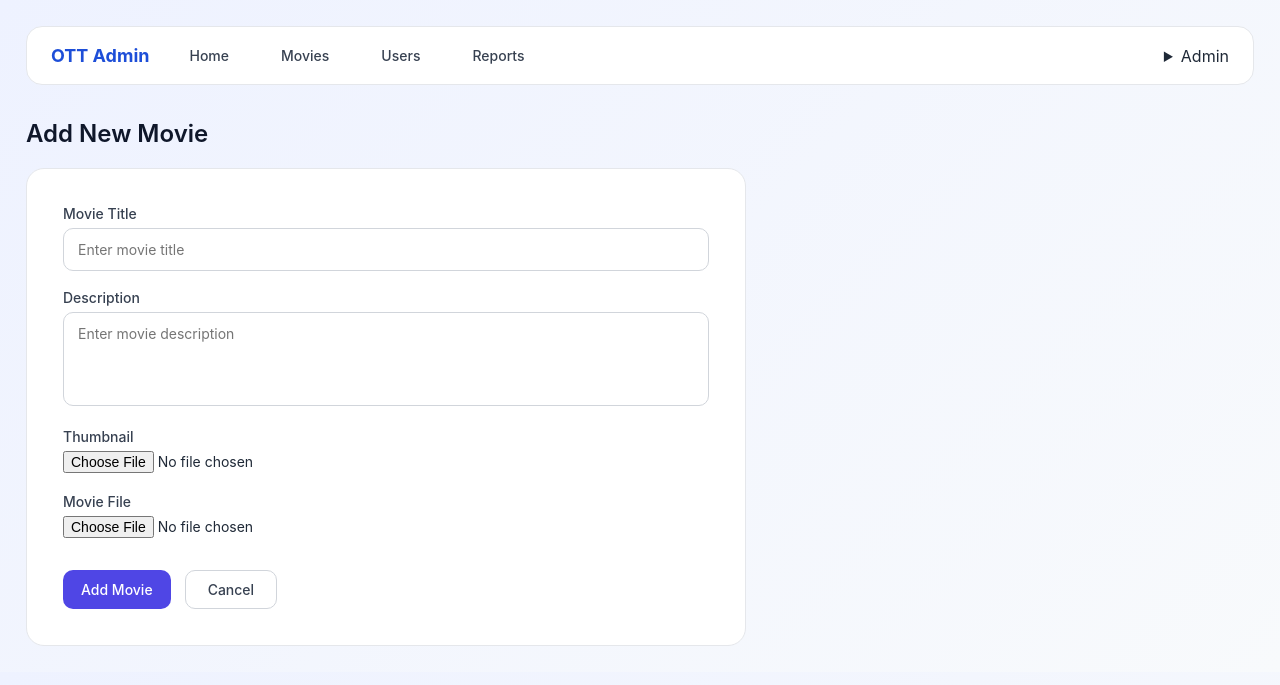
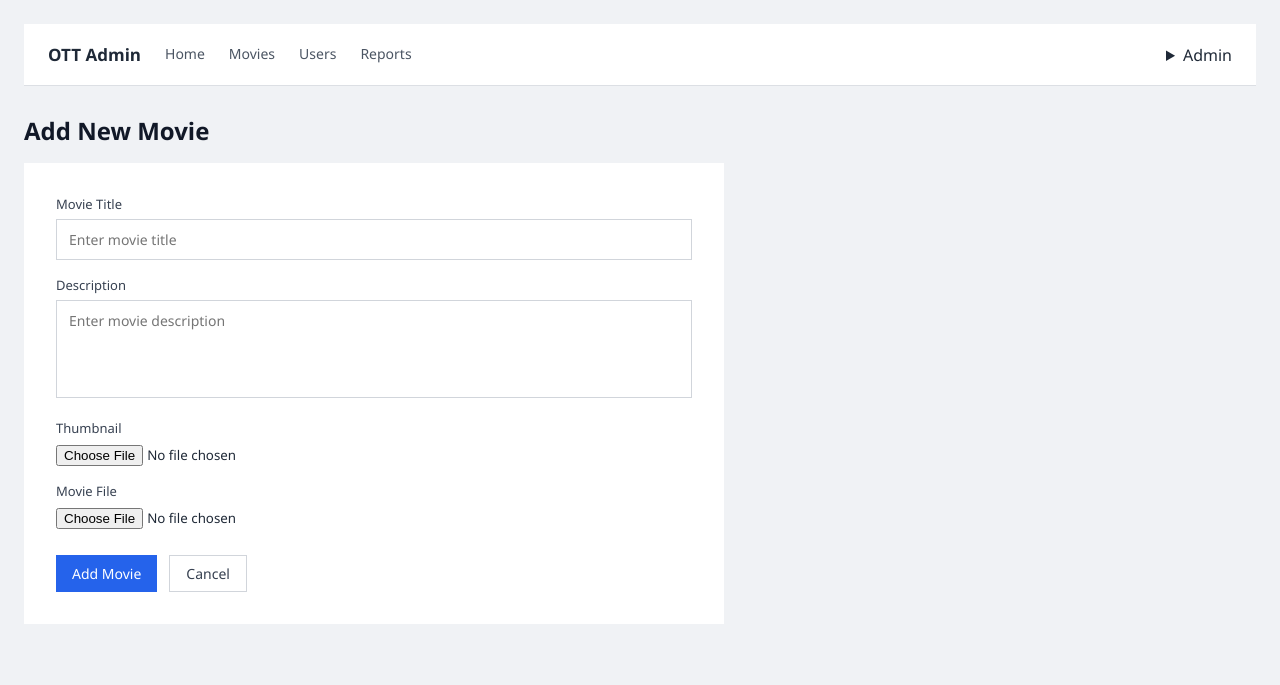
Before and after one commit to Anjana10022002/OTT-Streaming-Platform, a Django app: page /addmovie/ in a window 1280 px wide. Shown: the top 685 px of the page. Run offline with Django 4.2, Linux system fonts and the light colour scheme; some libraries are stand-ins or nearby versions.

Commit message:
Adding better css styling

```diff
--- a/Admin/admin/adminApp/static/style.css
+++ b/Admin/admin/adminApp/static/style.css
@@ -2,50 +2,51 @@
     margin: 0;
     padding: 0;
     box-sizing: border-box;
-    font-family: "Inter", "Segoe UI", Arial, sans-serif;
+    font-family: "Segoe UI", Arial, sans-serif;
 }
 
 body {
-    background: linear-gradient(135deg, #eef2ff, #f8fafc);
+    background-color: #f0f2f5;
     color: #1f2937;
-    padding: 26px;
+    padding: 24px;
 }
+
+/* NAVBAR */
 
 .ott-navbar {
     background-color: #ffffff;
-    border: 1px solid #e5e7eb;
-    border-radius: 16px;
+    border-bottom: 1px solid #dcdfe4;
     padding: 14px 24px;
     display: flex;
     justify-content: space-between;
     align-items: center;
-    margin-bottom: 34px;
+    margin-bottom: 28px;
 }
 
 .nav-left {
     display: flex;
     align-items: center;
-    gap: 28px;
+    gap: 24px;
 }
 
 .brand {
-    font-size: 18px;
-    font-weight: 700;
-    color: #1d4ed8;
+    font-size: 17px;
+    font-weight: 600;
+    color: #1f2937;
 }
 
 .nav-left a {
     font-size: 14px;
     font-weight: 500;
-    color: #374151;
+    color: #4b5563;
     text-decoration: none;
-    padding: 6px 12px;
-    border-radius: 8px;
-    transition: background-color 0.2s ease;
+    padding: 6px 0;
+    border-bottom: 2px solid transparent;
 }
 
 .nav-left a:hover {
-    background-color: #eef2ff;
+    color: #111827;
+    border-bottom: 2px solid #2563eb;
 }
 
 .profile-btn {
@@ -53,96 +54,85 @@ body {
     border: none;
     font-size: 14px;
     font-weight: 500;
-    color: #111827;
+    color: #374151;
     cursor: pointer;
-    padding: 6px 12px;
-    border-radius: 8px;
 }
 
-.profile-btn:hover {
-    background-color: #f1f5f9;
-}
+/* HEADINGS */
 
 h1, h2, h3 {
     font-weight: 600;
-    color: #0f172a;
-    margin-bottom: 20px;
+    color: #111827;
+    margin-bottom: 16px;
 }
+
+/* TABLE */
 
 table {
     width: 100%;
-    border-collapse: separate;
-    border-spacing: 0;
+    border-collapse: collapse;
     background-color: #ffffff;
-    border-radius: 16px;
-    overflow: hidden;
-    border: 1px solid #e5e7eb;
 }
 
 thead {
-    background-color: #f8fafc;
+    background-color: #f9fafb;
 }
 
 th {
-    padding: 14px 18px;
+    padding: 12px 14px;
     font-size: 12px;
     font-weight: 600;
     text-transform: uppercase;
-    letter-spacing: 0.06em;
-    color: #475569;
+    color: #6b7280;
     border-bottom: 1px solid #e5e7eb;
 }
 
 td {
-    padding: 16px 18px;
+    padding: 14px;
     font-size: 14px;
     color: #1f2937;
-    border-bottom: 1px solid #f1f5f9;
-}
-
-tbody tr {
-    transition: background-color 0.15s ease;
+    border-bottom: 1px solid #e5e7eb;
 }
 
 tbody tr:hover {
-    background-color: #f8fafc;
+    background-color: #f9fafb;
 }
 
 tbody tr:last-child td {
     border-bottom: none;
 }
 
+/* BUTTONS */
+
 button {
-    background-color: #4f46e5;
+    background-color: #2563eb;
     color: #ffffff;
     border: none;
-    padding: 10px 18px;
-    border-radius: 10px;
+    padding: 8px 16px;
     font-size: 14px;
     font-weight: 500;
     cursor: pointer;
-    transition: background-color 0.2s ease;
 }
 
 button:hover {
-    background-color: #4338ca;
+    background-color: #1e40af;
 }
 
 .text-danger {
-    color: #dc2626 !important;
+    color: #dc2626;
 }
+
+/* FORMS */
 
 form {
     background-color: #ffffff;
-    padding: 32px;
-    max-width: 460px;
-    border-radius: 18px;
-    border: 1px solid #e5e7eb;
+    padding: 28px;
+    max-width: 420px;
 }
 
 label {
     display: block;
-    font-size: 14px;
+    font-size: 13px;
     font-weight: 500;
     margin-bottom: 6px;
     color: #374151;
@@ -152,9 +142,8 @@ input[type="text"],
 input[type="password"],
 textarea {
     width: 100%;
-    padding: 12px 14px;
-    margin-bottom: 18px;
-    border-radius: 10px;
+    padding: 10px 12px;
+    margin-bottom: 16px;
     border: 1px solid #d1d5db;
     font-size: 14px;
 }
@@ -166,8 +155,10 @@ textarea {
 input:focus,
 textarea:focus {
     outline: none;
-    border-color: #4f46e5;
+    border-color: #2563eb;
 }
+
+/* LOGIN */
 
 .login-container {
     display: flex;
@@ -177,82 +168,59 @@ textarea:focus {
 }
 
 .login-container form {
-    padding: 40px;
     width: 100%;
-    max-width: 420px;
-    border-radius: 22px;
-    box-shadow: 0 20px 40px rgba(15, 23, 42, 0.08);
+    max-width: 380px;
+    background-color: #ffffff;
+    padding: 32px;
 }
 
 .login-container h1 {
-    font-size: 22px;
-    font-weight: 700;
+    font-size: 20px;
+    font-weight: 600;
     text-align: center;
-    margin-bottom: 24px;
+    margin-bottom: 20px;
 }
 
-.login-container button {
-    width: 100%;
-    padding: 14px;
-    font-size: 15px;
-    font-weight: 600;
-    border-radius: 12px;
-}
+/* ADD MOVIE */
 
 .movie-form {
-    max-width: 720px;
+    max-width: 700px;
     background-color: #ffffff;
-    padding: 36px;
-    border-radius: 18px;
-    border: 1px solid #e5e7eb;
+    padding: 32px;
 }
 
 .movie-form input[type="file"] {
-    font-size: 14px;
-    margin-bottom: 20px;
+    margin-bottom: 16px;
 }
 
 .form-actions {
     display: flex;
-    gap: 14px;
-    margin-top: 12px;
+    gap: 12px;
+    margin-top: 10px;
 }
 
 .cancel-btn {
-    padding: 10px 22px;
-    border-radius: 10px;
+    padding: 8px 16px;
     border: 1px solid #d1d5db;
     font-size: 14px;
-    font-weight: 500;
     color: #374151;
     text-decoration: none;
-    display: inline-flex;
-    align-items: center;
 }
 
 .cancel-btn:hover {
-    background-color: #f1f5f9;
+    background-color: #f3f4f6;
 }
 
 @media (max-width: 768px) {
     body {
-        padding: 16px;
+        padding: 14px;
     }
 
     .brand {
         display: none;
     }
 
-    table {
-        font-size: 13px;
-    }
-
     th, td {
-        padding: 12px;
-    }
-
-    .movie-form,
-    form {
-        padding: 24px;
+        padding: 10px;
     }
 }
```
